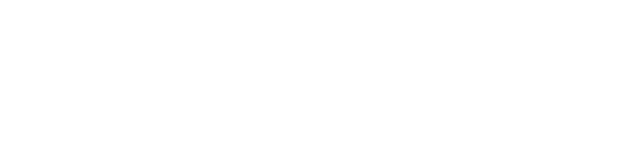
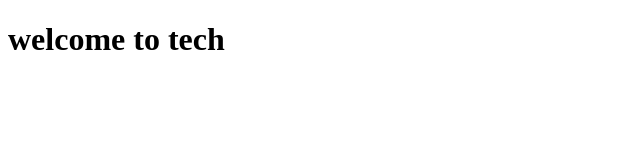
Before and after one commit to shahadtechcampus/TechCampus-one, a plain HTML site: page index.html in a window 1280 px wide. Shown: the whole page, without its empty margins (0-640 px from the left). Drawn offline with Linux system fonts and the light colour scheme.

Commit message:
add line

```diff
--- a/index.html
+++ b/index.html
@@ -2,9 +2,9 @@
 <html>
   <head>
     <meta charset="utf-8">
-    <title></title>
+    <title>test</title>
   </head>
   <body>
-
+<h1>welcome to tech</h1>
   </body>
 </html>
```
